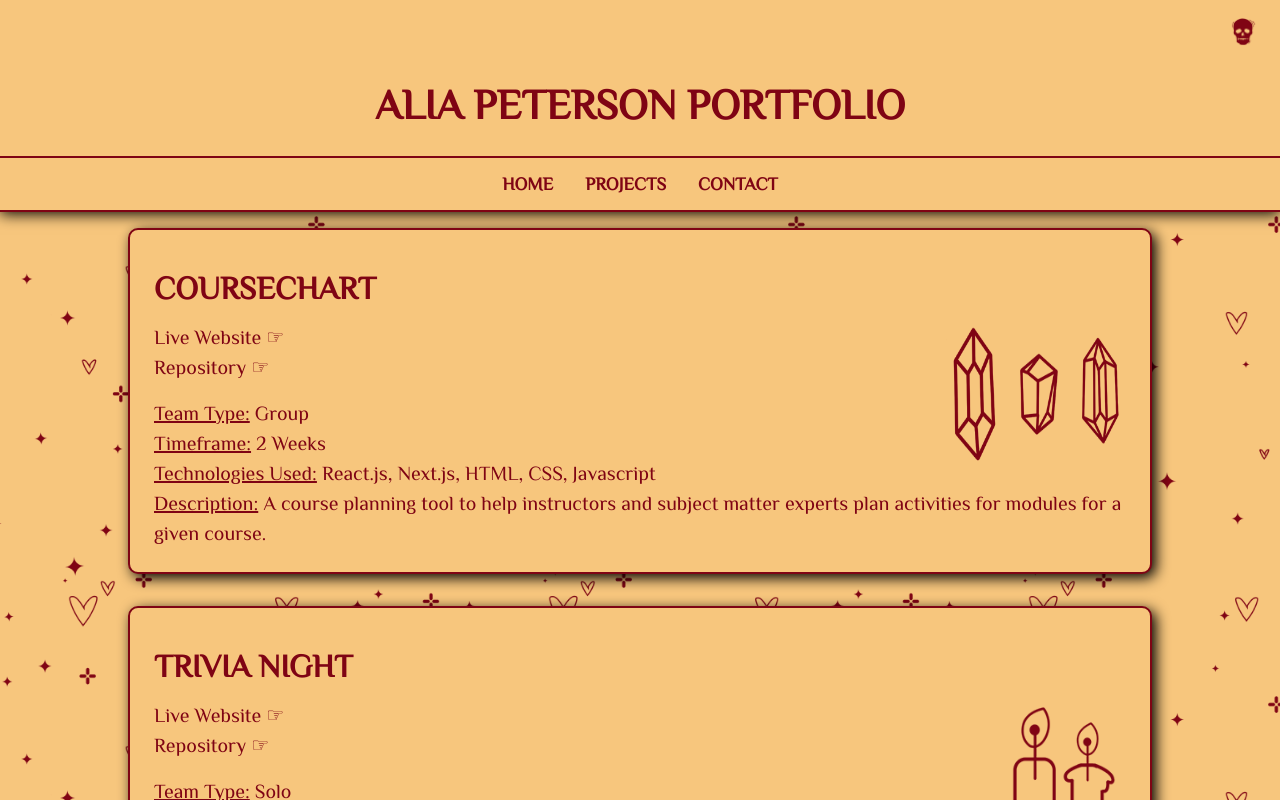
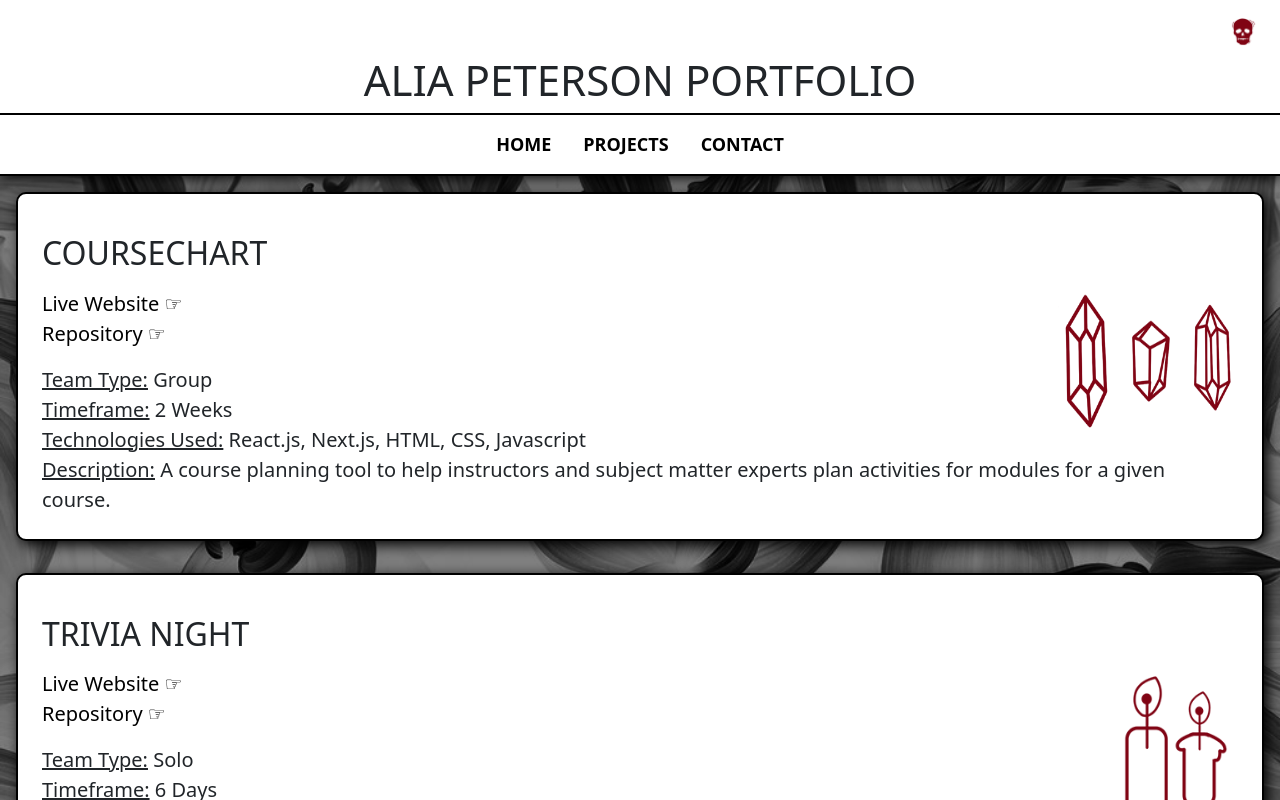
Before and after one commit to alia-peterson/my-portfolio, a Next.js app: page /Projects in a window 1280 px wide. Shown: the top 800 px of the page. Built offline with nearby package versions, Linux system fonts and the light colour scheme.

Commit message:
Initialize bootstrap

```diff
--- a/package.json
+++ b/package.json
@@ -8,6 +8,7 @@
     "start": "next start"
   },
   "dependencies": {
+    "bootstrap": "^5.0.0-beta3",
     "next": "10.1.3",
     "react": "17.0.2",
     "react-dom": "17.0.2",
--- a/pages/_app.js
+++ b/pages/_app.js
@@ -1,14 +1,23 @@
 import '../styles/globals.scss'
+import 'bootstrap/dist/css/bootstrap.css'
+
+import Head from 'next/head'
 import Layout from '../components/Layout'
 import { AppWrapper } from '../context/theme-context'
 
 function MyApp({ Component, pageProps }) {
   return (
-    <AppWrapper>
-      <Layout>
-        <Component {...pageProps} />
-      </Layout>
-    </AppWrapper>
+    <>
+      <Head>
+        <meta name='viewport' content='width=device-width, initial-scale=1' />
+      </Head>
+
+      <AppWrapper>
+        <Layout>
+          <Component {...pageProps} />
+        </Layout>
+      </AppWrapper>
+    </>
   )
 }
 
--- a/styles/Header.module.scss
+++ b/styles/Header.module.scss
@@ -12,7 +12,7 @@
 
 .header {
   border-bottom: 2px solid $color-detail;
-  box-shadow: 0px 2px 14px $color-active;
+  box-shadow: 0px 2px 14px $color-detail;
   justify-content: space-between;
 
   button {
@@ -30,9 +30,15 @@
   }
 
   a {
+    color: $color-detail;
     margin: 1rem;
     font-size: 18px;
     text-transform: uppercase;
+    text-decoration: none;
+  }
+
+  a:hover {
+    color: $color-active;
   }
 
   h1 {
@@ -61,28 +67,6 @@
   width: 100%;
 }
 
-.footer {
-  border-top: 2px solid $color-detail;
-  box-shadow: 0px -2px 14px $color-active;
-  font-weight: bold;
-
-  a {
-    align-items: center;
-    display: flex;
-    font-size: 18px;
-    justify-content: center;
-  }
-
-  a:hover {
-    font-style: italic;
-    color: $color-active;
-  }
-
-  img {
-    margin-left: 0.5rem;
-  }
-}
-
 .logo {
   display: flex;
   padding-left: 1rem;
--- a/styles/Project.module.scss
+++ b/styles/Project.module.scss
@@ -13,7 +13,7 @@
   align-items: flex-start;
   justify-content: flex-start;
   min-height: 0;
-  width: 80%;
+  // width: 80%;
 
   h2 {
     @include h2;
@@ -33,6 +33,11 @@
     text-decoration: underline;
   }
 
+  a {
+    text-decoration: none;
+    color: $color-detail;
+  }
+
   a:hover {
     color: $color-active;
     font-style: italic;
--- a/styles/_variables.scss
+++ b/styles/_variables.scss
@@ -1,6 +1,6 @@
-$color-background: #f7c67d;
-$color-detail: #7F0414;
-$color-active: black;
+$color-background: white;
+$color-detail: black;
+$color-active: #7F0414;
 $color-background-dark: black;
 $color-detail-dark: #1DDCC2;
 $color-active-dark: #22AE9B;
@@ -11,7 +11,7 @@ $color-active-dark: #22AE9B;
   background-color: $color-background;
   border: 2px solid $color-detail;
   border-radius: 10px;
-  box-shadow: 4px 4px 14px $color-active;
+  box-shadow: 4px 4px 14px $color-detail;
   min-height: 360px;
   display: flex;
   flex-direction: column;
--- a/styles/globals.scss
+++ b/styles/globals.scss
@@ -3,6 +3,10 @@
 
 .dark {
   @include dark-mode;
+
+  a {
+    color: $color-detail-dark !important;
+  }
 
   a:hover, a:hover p {
     color: $color-active-dark !important;
@@ -52,10 +56,11 @@ body::after {
   top: 0; left: 0;
   height: 100%; width: 100%;
   filter: invert(1) brightness(0.5);
-  background-image: url('../assets/stars and hearts.png');
+  // background-image: url('../assets/stars and hearts.png');
+  background-image: url('../assets/plants_background.jpg');
   background-position: center;
-  background-repeat: repeat;
-  background-size: 30rem;
+  background-repeat: no-repeat;
+  background-size: cover;
   background-attachment: fixed;
   z-index: -1;
 }
```
Also changed, not shown: 1 other file (tests, documents, lock files or other folders).
